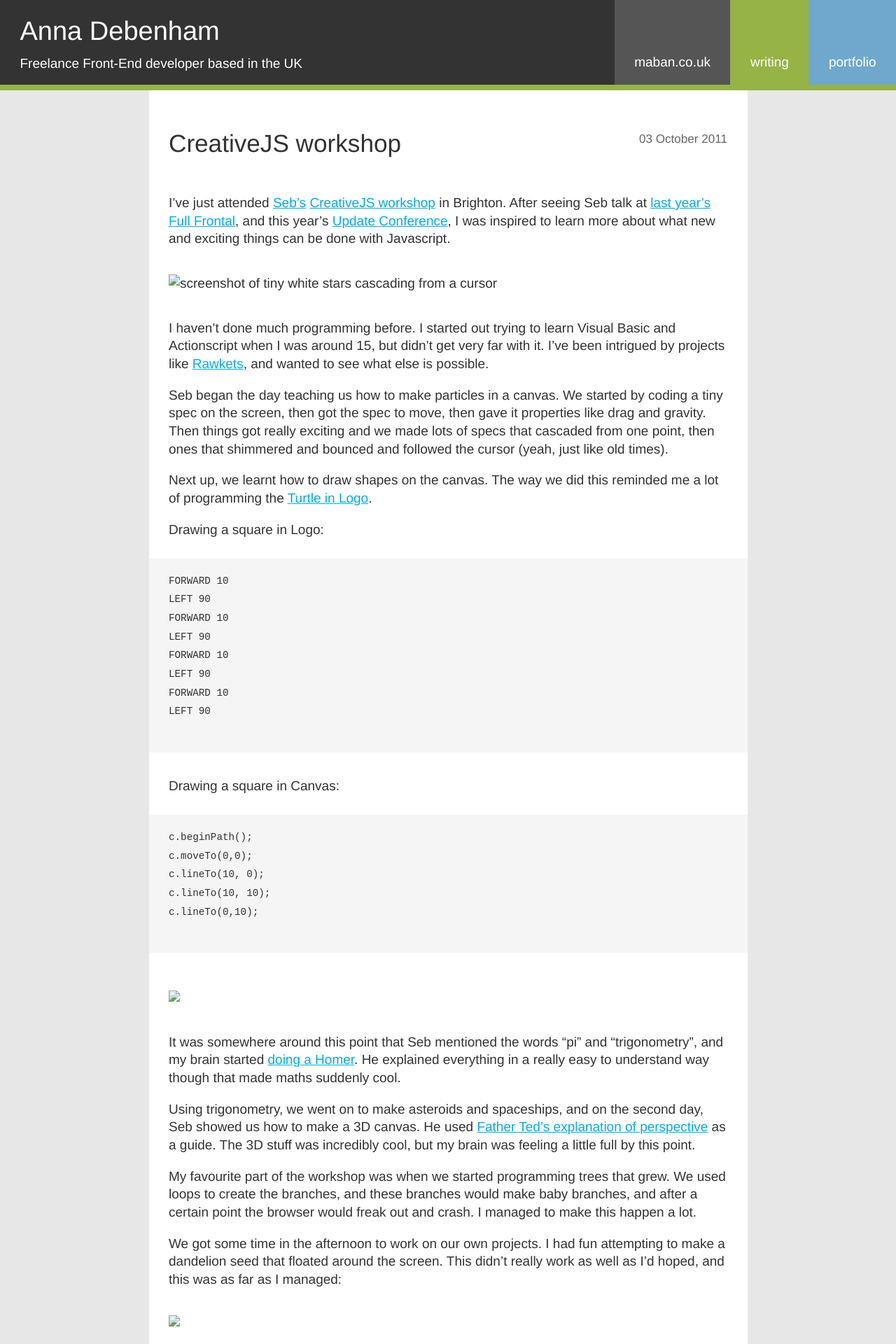
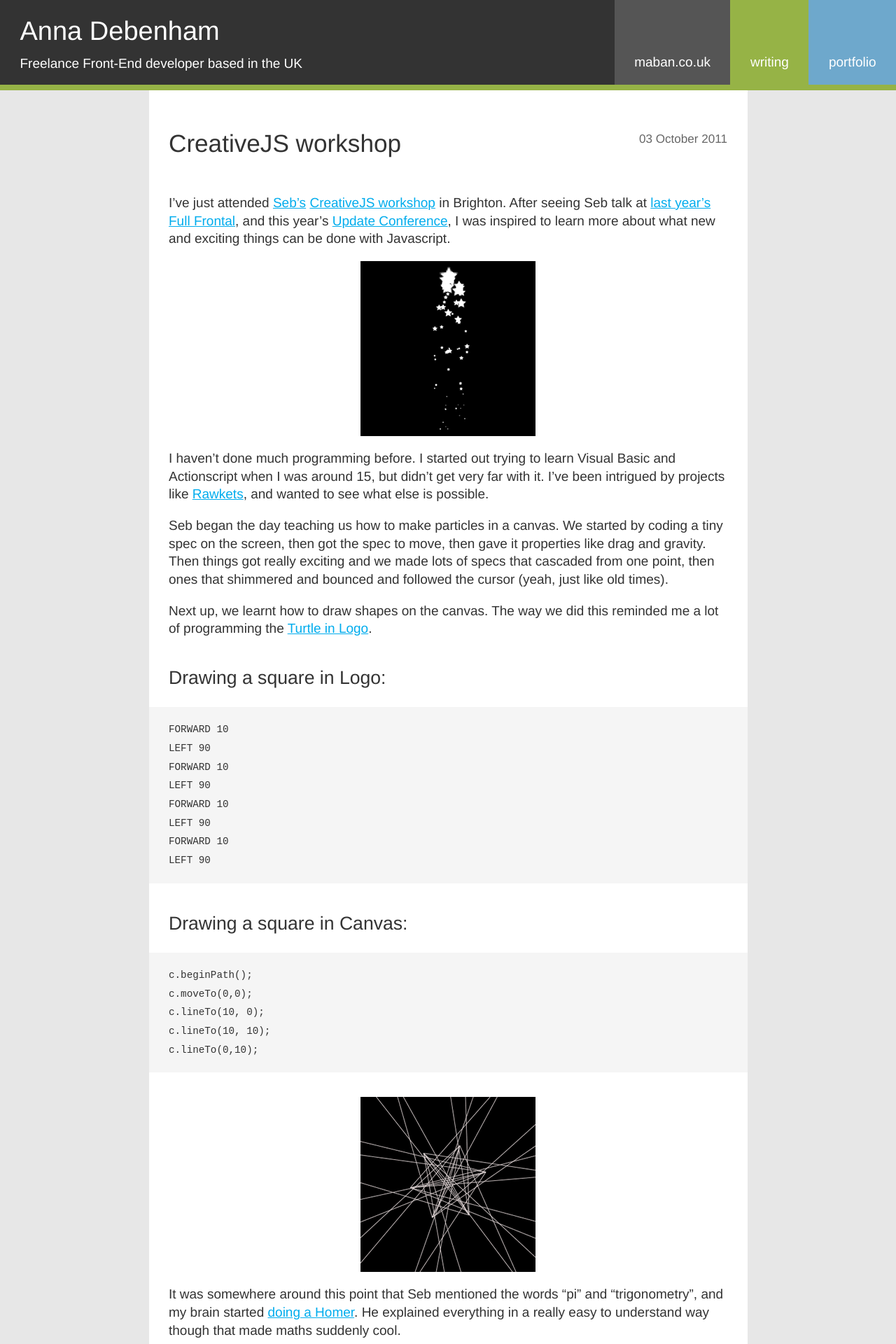
Before and after one commit to maban/maban, a Jekyll site: the page built from _posts/2011-10-03-61.html, in a window 1280 px wide. Shown: the top 1920 px of the page at 70% size. Built offline with Jekyll 4.4.1, drawn with Linux system fonts in a browser that asks for light colours.

Commit message:
Clean up post 61

```diff
--- a/_posts/2011-10-03-61.html
+++ b/_posts/2011-10-03-61.html
@@ -1,12 +1,13 @@
 ---
 layout: post
 title: CreativeJS workshop
-color: 000
 ---
 
 <p>I&#8217;ve just attended <a href="http://sebleedelisle.com/">Seb&#8217;s</a> <a href="http://sebleedelisle.com/training/">CreativeJS workshop</a> in Brighton. After seeing Seb talk at <a href="http://lanyrd.com/2010/full-frontal/">last year&#8217;s Full Frontal</a>, and this year&#8217;s <a href="http://lanyrd.com/2011/updateconf/">Update Conference</a>, I was inspired to learn more about what new and exciting things can be done with Javascript.</p>
 
-<p>	<img class="pullout" src="http://maban.co.uk/image/article/screenshot-creativejs-stars.gif" alt="screenshot of tiny white stars cascading from a cursor"/></p>
+<div class="full">
+    <img src="/image/screenshot-creativejs-stars.gif" alt="A screenshot of tiny white stars cascading from a cursor."/>
+</div>
 
 <p>I haven&#8217;t done much programming before. I started out trying to learn Visual Basic and Actionscript when I was around 15, but didn&#8217;t get very far with it. I&#8217;ve been intrigued by projects like <a href="http://rawkets.com/">Rawkets</a>, and wanted to see what else is possible.</p>
 
@@ -14,30 +15,28 @@ color: 000
 
 <p>Next up, we learnt how to draw shapes on the canvas. The way we did this reminded me a lot of programming the <a href="http://en.wikipedia.org/wiki/Logo_%28programming_language%29">Turtle in Logo</a>.</p>
 
-<p>Drawing a square in Logo:</p>
-<pre>
-<code>FORWARD 10
+<h2>Drawing a square in Logo:</h2>
+
+<pre><code>FORWARD 10
 LEFT 90
 FORWARD 10
 LEFT 90
 FORWARD 10
 LEFT 90
 FORWARD 10
-LEFT 90
-</code>
-</pre>
+LEFT 90</code></pre>
 
-<p>Drawing a square in Canvas:</p>
-<pre>
-<code>c.beginPath();
+<h2>Drawing a square in Canvas:</h2>
+
+<pre><code>c.beginPath();
 c.moveTo(0,0);
 c.lineTo(10, 0);
 c.lineTo(10, 10);
-c.lineTo(0,10);
-</code>
-</pre>
+c.lineTo(0,10); </code></pre>
 
-<p>	<img class="pullout" src="http://maban.co.uk/image/article/screenshot-creativejs-draw.gif"/></p>
+<div class="full">
+    <img src="/image/screenshot-creativejs-draw.gif" alt="A screenshot of a star drawn in Canvas."/>
+</div>
 
 <p>It was somewhere around this point that Seb mentioned the words &#8220;pi&#8221; and &#8220;trigonometry&#8221;, and my brain started <a href="http://www.youtube.com/watch?v=GHy1rFeBDzQ">doing a Homer</a>. He explained everything in a really easy to understand way though that made maths suddenly cool.</p>
 
@@ -47,7 +46,9 @@ c.lineTo(0,10);
 
 <p>We got some time in the afternoon to work on our own projects. I had fun attempting to make a dandelion seed that floated around the screen. This didn&#8217;t really work as well as I&#8217;d hoped, and this was as far as I managed:</p>
 
-<p>	<img class="pullout" src="http://maban.co.uk/image/article/screenshot-creativejs-flower.gif"/></p>
+<div class="full">
+    <img src="/image/screenshot-creativejs-flower.gif" alt="A screenshot of a flower shape drawn in Canvas."/>
+</div>
 
 <p>It doesn&#8217;t move, just twitches a bit, and I found it difficult to create more branches without my browser wimping out on me.</p>
 
```
Also changed, not shown: image/screenshot-creativejs-draw.gif (added), image/screenshot-creativejs-flower.gif (added), image/screenshot-creativejs-stars.gif (added).
